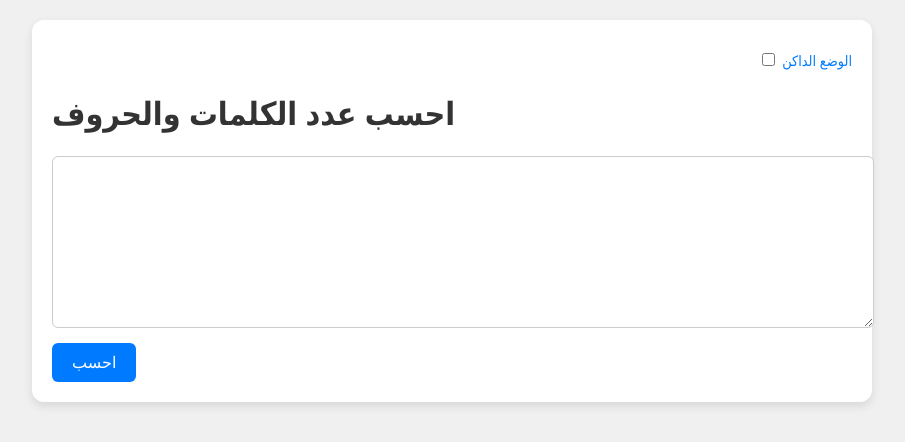
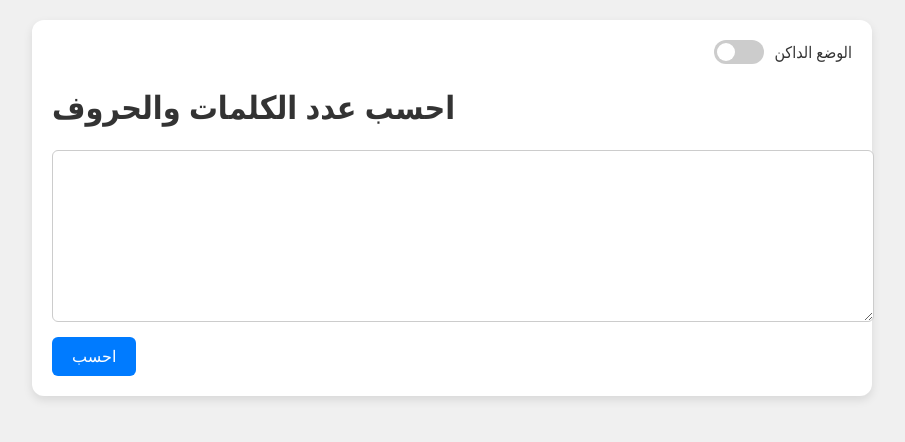
Before and after one commit to ahmadremaw/word-counter-fixed, a Flask app: page / in a window 1280 px wide. Shown: the top 442 px of the page, without its empty margins (188-1093 px from the left). Run offline with Flask 3, Linux system fonts and the light colour scheme.

Commit message:
Update style.css

```diff
--- a/templates/static/style.css
+++ b/templates/static/style.css
@@ -1,3 +1,4 @@
+/* القاعدة العامة */
 body {
     font-family: 'Segoe UI', Tahoma, Geneva, Verdana, sans-serif;
     margin: 0;
@@ -7,6 +8,7 @@ body {
     transition: background-color 0.3s, color 0.3s;
 }
 
+/* الحاوية الرئيسية */
 .container {
     max-width: 800px;
     margin: auto;
@@ -16,6 +18,7 @@ body {
     box-shadow: 0 4px 10px rgba(0,0,0,0.1);
 }
 
+/* حقل الإدخال */
 textarea {
     width: 100%;
     padding: 10px;
@@ -25,6 +28,7 @@ textarea {
     resize: vertical;
 }
 
+/* زر الإرسال */
 button {
     padding: 10px 20px;
     font-size: 1em;
@@ -40,36 +44,100 @@ button:hover {
     background-color: #0056b3;
 }
 
-.result {
+/* نتيجة التحليل */
+.results {
     margin-top: 20px;
     background: #e9ecef;
     padding: 15px;
     border-radius: 6px;
 }
 
-.toggle-mode {
-    margin-top: 10px;
-    cursor: pointer;
-    font-size: 0.9em;
-    color: #007bff;
-    text-align: right;
+/* نص مميز */
+.highlight {
+    color: red;
+    font-weight: bold;
 }
 
-.dark-mode {
+/* التبديل بين الوضعين */
+.toggle-mode {
+    margin-bottom: 20px;
+    display: flex;
+    align-items: center;
+    justify-content: flex-end;
+    gap: 10px;
+}
+
+/* سويتش مظهر */
+.switch {
+    position: relative;
+    display: inline-block;
+    width: 50px;
+    height: 24px;
+}
+
+.switch input {
+    opacity: 0;
+    width: 0;
+    height: 0;
+}
+
+.slider {
+    position: absolute;
+    cursor: pointer;
+    top: 0; left: 0;
+    right: 0; bottom: 0;
+    background-color: #ccc;
+    transition: 0.4s;
+    border-radius: 24px;
+}
+
+.slider:before {
+    position: absolute;
+    content: "";
+    height: 18px;
+    width: 18px;
+    left: 3px;
+    bottom: 3px;
+    background-color: white;
+    transition: 0.4s;
+    border-radius: 50%;
+}
+
+input:checked + .slider {
+    background-color: #2196F3;
+}
+
+input:checked + .slider:before {
+    transform: translateX(26px);
+}
+
+/* الوضع الداكن */
+body.dark {
     background-color: #1e1e1e;
     color: #f0f0f0;
 }
 
-.dark-mode .container {
+body.dark .container {
     background-color: #2c2c2c;
 }
 
-.dark-mode textarea {
+body.dark textarea {
     background-color: #3a3a3a;
     color: #fff;
     border: 1px solid #555;
 }
 
-.dark-mode .result {
+body.dark .results {
     background-color: #444;
 }
+
+/* دعم الشاشات الصغيرة */
+@media (max-width: 600px) {
+    textarea {
+        font-size: 0.9em;
+    }
+
+    button {
+        width: 100%;
+    }
+}
```
